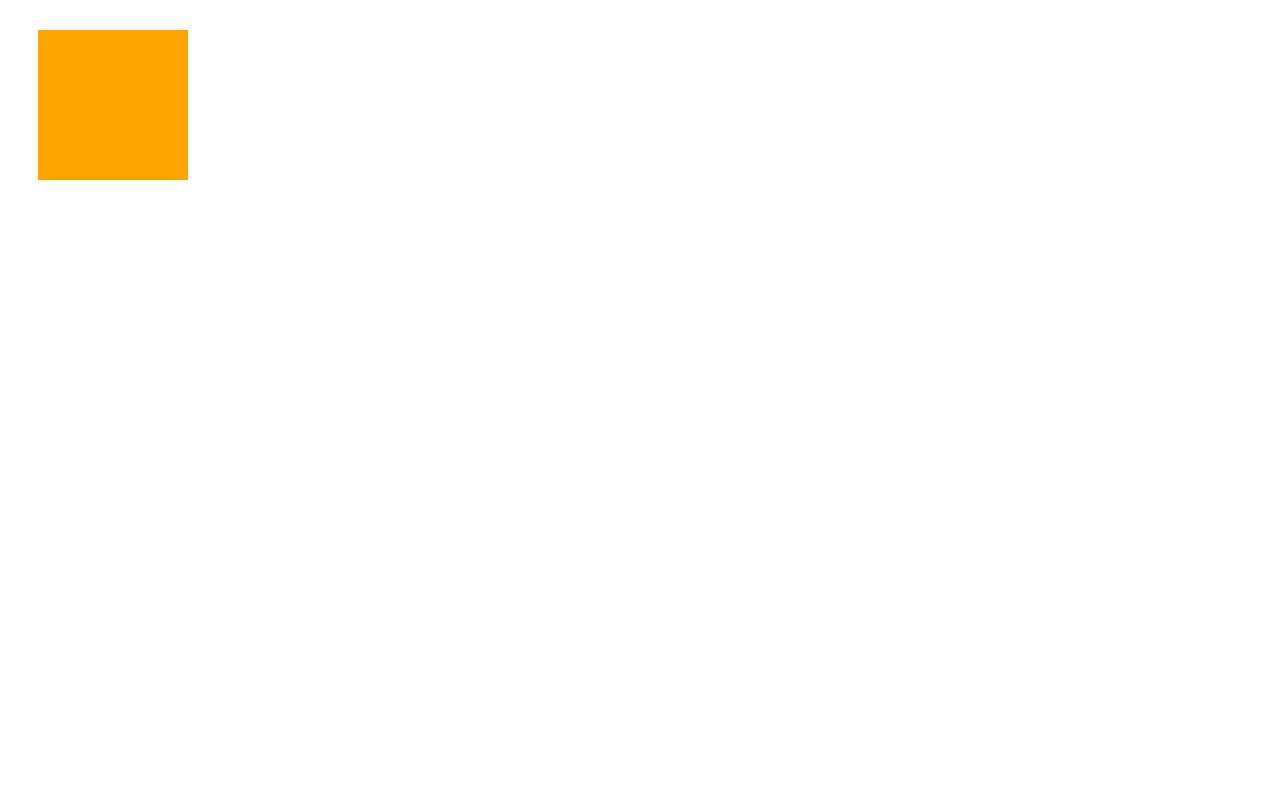
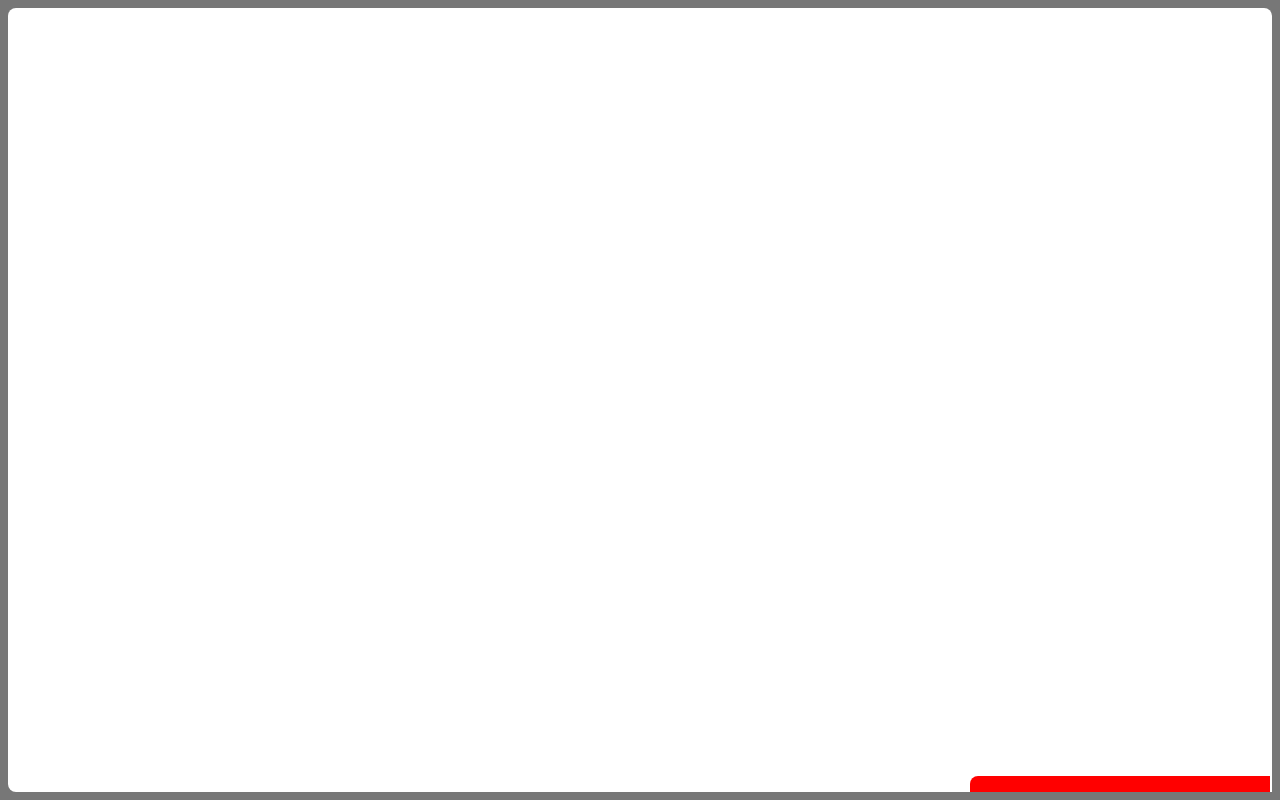
Before and after one commit to shuradrozd/spa, a plain HTML site: page index.html in a window 1280 px wide. Drawn offline with nearby package versions, Linux system fonts and the light colour scheme.

Commit message:
first commit spa app

```diff
--- a/index.html
+++ b/index.html
@@ -1,12 +1,13 @@
 <!DOCTYPE html>
 <html lang="en">
 <head>
-    <meta charset="UTF-8">
-    <link rel="stylesheet" href="style.css">
-    <title>Document</title>
+ <meta charset="UTF-8">
+ <title>SPA Chapter 1 section 1.2.5</title>
+ <link rel="stylesheet" href="style.css">
 </head>
 <body>
- <div id="test"></div>
+ <div id="spa"></div>
+  <script src="https://ajax.googleapis.com/ajax/libs/jquery/3.2.1/jquery.min.js"></script>
  <script src="script.js"></script>
 </body>
 </html>
--- a/script.js
+++ b/script.js
@@ -1,5 +1,85 @@
+/* Параметры jslint browser : true, continue : true,
+devel : true, indent : 2, maxerr : 50,
+newcap : true, nomen : true, plusplus : true,
+regexp : true, sloppy : true, vars : true,
+white : true
+*/
+/*global jQuery */
 
-  (function() {
+// Модуль /spa/
+// Обеспечивает функциональность выплывающего чата
+var spa = (function( $ ) {
+	// Переменные в области видимости модуля
+	var
+		// Задать константы
+		configMap = {
+			extended_height : 434,
+			extended_title : 'Click to retract',
+			retracted_height : 16,
+			retracted_title : 'Click to extend',
+			template_html : '<div class="spa-slider"></div>'
+		},
+		// Объявить все прочие переменные в области видимости модуля
+		$chatSlider,
+		toggleSlider, onClickSlider, initModule;
+		// Метод DOM /toggleSlider/
+		// изменяет высоту окна чата
+		toggleSlider = function() {
+			var slider_height = $chatSlider.height();
+
+			// раскрыть окно чата, если оно свернуто
+			if ( slider_height === configMap.retracted_height ) {
+				$chatSlider
+				.animate({ height : configMap.extended_height })
+				.attr( 'title', configMap.extended_title );
+				return true;
+			}
+
+			// свернуть окно чата, если оно раскрыто
+			if ( slider_height === configMap.extended_height ) {
+				$chatSlider
+				.animate({ height : configMap.retracted_height })
+				.attr( 'title', configMap.retracted_title );
+				return true;
+			}
+
+			// ничего не делать, если окно чата в процессе перехода
+				return false;
+		};
+
+		// Обработчик события /onClickSlider/
+		// получает событие щелчка и вызывает toggleSlider
+		onClickSlider = function(event) {
+			toggleSlider();
+			return false;
+		};
+
+		// Открытый метод /initModule/
+		// устанавливает начальное состояние и предоставляет функциональность
+		initModule = function( $container ) {
+
+			// отрисовать HTML
+			$container.html( configMap.template_html );
+
+			$chatSlider = $container.find( '.spa-slider' );
+			// инициализировать высоту и описание окна чата
+			// привязать обработчик к событию щелчка мышью
+			$chatSlider
+			.attr( 'title', configMap.retracted_title )
+			.click( onClickSlider );
+
+			return true;
+
+		};
+
+		return { initModule : initModule };
 
 
-  }());
+}( jQuery ));
+
+// запустить spa, когда модель DOM будет готова
+//
+
+ jQuery(document).ready(
+ 	function ( ) { spa.initModule( jQuery('#spa') ); }
+ );
--- a/style.css
+++ b/style.css
@@ -1,13 +1,28 @@
-#test {
-    width: 150px;
-    height: 150px;
-    background-color: orange;
-    margin: 30px;
+body {
+ width: 100%;
+ height: 100%;
+ overflow: hidden;
+ background-color: #777;
 }
 
-#out {
-  width: 300px;
-  height: 150px;
-  margin: 20px;
-  font-size: 15px;
+#spa {
+ position: absolute;
+ top: 8px;
+ left: 8px;
+ bottom: 8px;
+ right: 8px;
+ -webkit-border-radius: 8px 8px 0 8px;
+ border-radius: 8px 8px 0 8px;
+ background-color: #fff;
 }
+.spa-slider {
+ position: absolute;
+ bottom: 0;
+ right: 2px;
+ width: 300px;
+ height: 16px;
+ cursor: pointer;
+ -webkit-border-radius: 8px 0 0 0;
+ border-radius: 8px 0 0 0;
+ background-color: #f00;
+}
```
